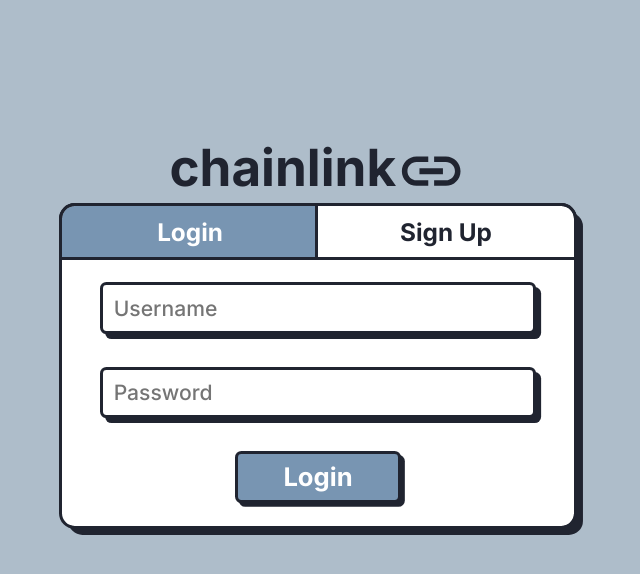
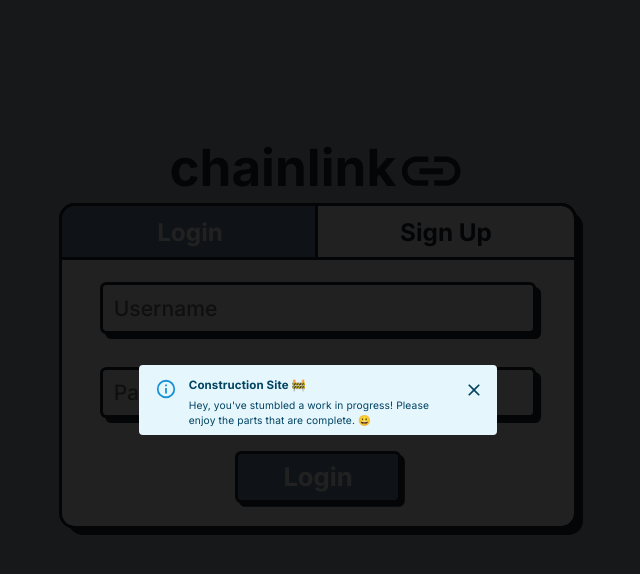
Before and after one commit to Critsson/Linktree-Clone-Frontend, a Next.js app: page / in a window 1280 px wide. Shown: the top 574 px of the page, without its empty margins (322-962 px from the left). Built offline with nearby package versions, Linux system fonts and the light colour scheme; no server answers.

Commit message:
Added WIP alert

```diff
--- /dev/null
+++ b/components/WipModal.tsx
@@ -0,0 +1,20 @@
+import React from 'react'
+import { Alert, AlertTitle } from '@mui/material'
+import { motion } from 'framer-motion'
+
+interface props {
+    closeModal: () => void
+}
+
+const WipModal = (props: props) => {
+    return (
+        <motion.div initial={{y: 100}} animate={{y: 0}}>
+            <Alert sx={{ fontFamily: "Inter", width: "28vw", height: "5.5vw", fontSize: ".8vw" }} severity="info" onClose={props.closeModal}>
+                <AlertTitle sx={{fontSize: ".9vw"}}><strong>Construction Site 🚧</strong></AlertTitle>
+                Hey, you&apos;ve stumbled a work in progress! Please enjoy the parts that are complete. 😀
+            </Alert>
+        </motion.div>
+    )
+}
+
+export default WipModal
--- a/pages/index.tsx
+++ b/pages/index.tsx
@@ -8,6 +8,7 @@
 import { AnimatePresence } from 'framer-motion';
 import { useRouter } from 'next/router';
 import { CircularProgress } from "@mui/material"
+import WipModal from '../components/WipModal';
 
 export default function Home() {
 
@@ -40,6 +41,7 @@
   const [passwordNotValid, setPasswordNotValid] = React.useState(true)
   const [inSignup, setInSignup] = React.useState(false)
   const [isAuthenticating, setIsAuthenticating] = React.useState(false)
+  const [inModal, setInModal] = React.useState(true)
 
   const handleSignInAlert = (message: string | undefined) => {
     setErrorAlertElements((prevState) => {
@@ -77,6 +79,10 @@
 
   }, [router])
 
+  const closeModal = () => {
+      setInModal(false)
+  }
+
   if (isAuthenticating) {
     return <div style={{ display: "flex", alignItems: "center", justifyContent: "center", flexDirection: "column", width: "100vw", height: "100vh" }}>
       <CircularProgress sx={{ color: "#202430" }} />
@@ -84,6 +90,7 @@
   }
 
   return (
+    <>
       <div style={windowSize.width > 640 ? homePageContainerDesktop : homePageContainerMobile}>
         <div style={windowSize.width > 640 ? { display: "flex", justifyContent: "center" } : { display: "flex", justifyContent: "center", marginBottom: "-1vw" }}>
           <h1 style={windowSize.width > 640 ? { fontSize: "4vw", color: "#202430" } : { fontSize: "13vw", color: "#202430" }}>chainlink</h1>
@@ -99,5 +106,12 @@
           {inSignup === true && <SignUpHelper windowWidth={windowSize.width} usernameNotValid={usernameNotValid} passwordNotValid={passwordNotValid} />}
         </AnimatePresence>
       </div>
+      {inModal && <div style={{
+        position: "absolute", height: "100vh", width: "100vw", top: "0", backgroundColor: "rgba(0, 0, 0, 0.87)", display: "flex", alignItems: "center",
+        justifyContent: "center"
+      }} onClick={() => setInModal(false)}>
+        <WipModal closeModal={closeModal} />
+      </div>}
+    </>
   )
 }
```
Lines whose indentation alone changed are shown as unchanged.
